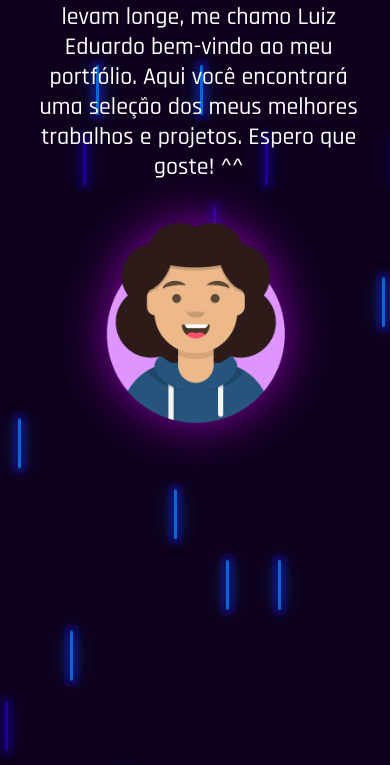
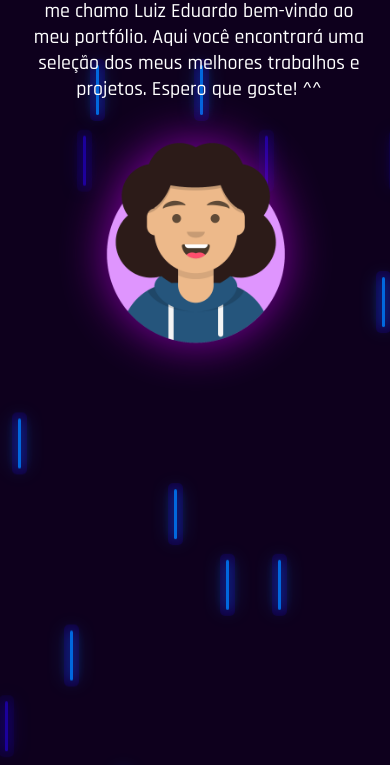
Before and after one commit to LuizJrz/Portf-lio, a plain HTML site: page index.html in a window 390 px wide. Shown: the part 280-1045 px from the top of the page. Drawn offline with nearby package versions, Linux system fonts and the light colour scheme; some packages are replaced by stand-ins of ours; a script that the page names is missing; a web font is replaced by a local one.

Commit message:
commit home ajust

```diff
--- a/style.css
+++ b/style.css
@@ -791,10 +791,10 @@ footer {
     }
 
     .text-one > p {
-        width: 95%;
-        font-size: 24px;
+        width: 98%;
+        font-size: 20px;
         text-align: center;
-        padding-left: 20px;
+        padding-left: 15px;
     }
 
     .avatar > img {
```
